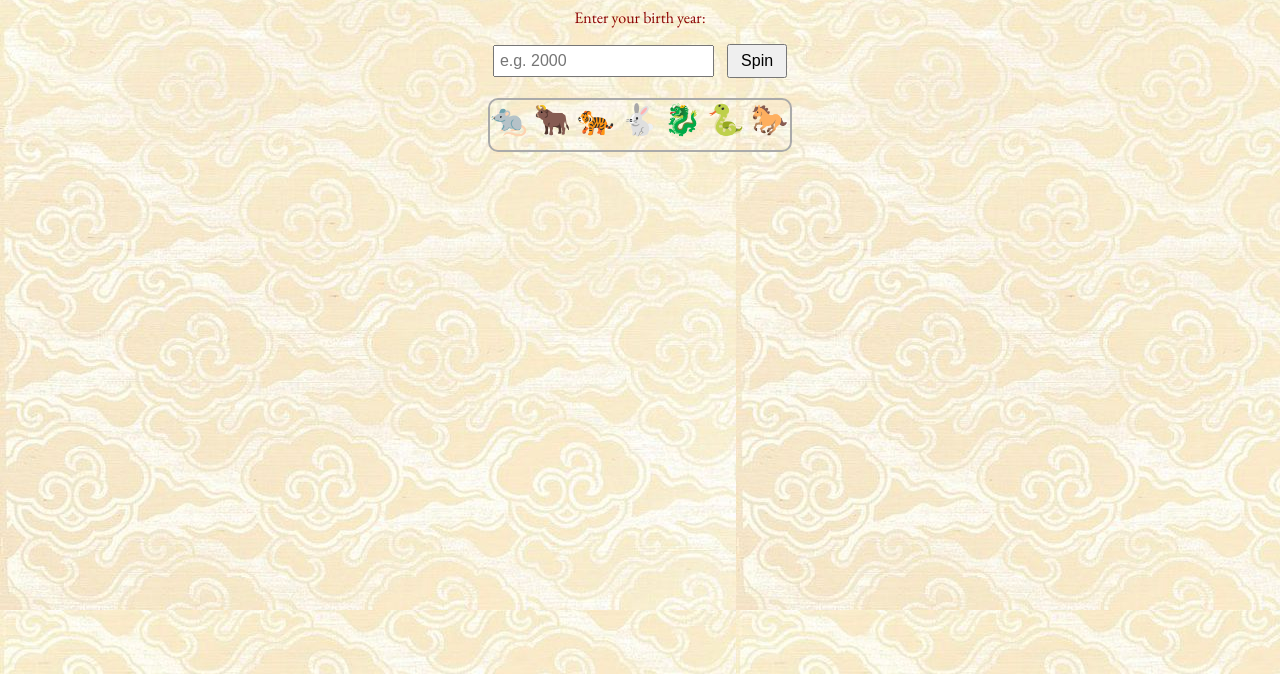
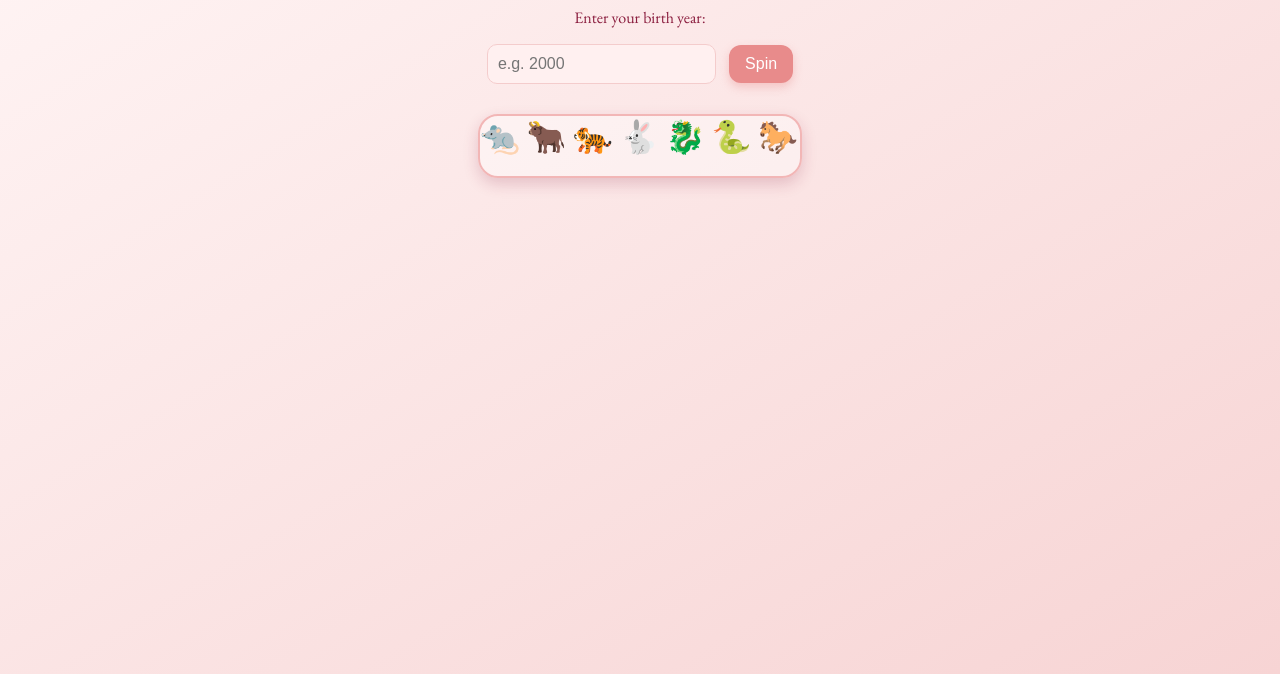
Before and after one commit to chloeeyounng/chloe_webdevsp25, a plain HTML site: page Week 11 /index.html in a window 1280 px wide. Shown: the part 126-800 px from the top of the page. Drawn offline with nearby package versions, Linux system fonts and the light colour scheme.

Commit message:
Added Week 11 Homework

```diff
--- a/Week 11 /style.css
+++ b/Week 11 /style.css
@@ -1,34 +1,54 @@
 body {
   font-family: "EB Garamond", serif;
-  background: url(./background2.jpg);
+  background: linear-gradient(to bottom right, #fff5f5, #f7d4d4);
   text-align: center;
   padding: 40px;
-  color: #8b0000;
+  color: #8b1e3f;
+  background-attachment: fixed;
 }
 
 #wheel-container {
-  margin: 20px auto;
-  width: 300px;
-  height: 50px;
+  margin: 30px auto;
+  width: 320px;
+  height: 60px;
   overflow: hidden;
-  border: 2px solid #aaa;
-  border-radius: 10px;
+  border: 2px solid #f2b6b6;
+  border-radius: 20px;
+  background-color: rgba(255, 255, 255, 0.4);
+  box-shadow: 0 6px 15px rgba(139, 30, 63, 0.2);
 }
 
 #wheel {
-  font-size: 30px;
+  font-size: 32px;
   white-space: nowrap;
-  transition: transform 2s ease-out;
+  color: #b03060;
 }
 
 input {
-  padding: 5px;
+  padding: 10px;
   font-size: 16px;
+  border: 1px solid #f4cccc;
+  border-radius: 10px;
+  background-color: #fff0f0;
+  color: #8b1e3f;
+  outline: none;
+  transition: box-shadow 0.3s ease;
 }
 
 button {
-  padding: 6px 12px;
+  padding: 10px 16px;
   font-size: 16px;
   margin-left: 10px;
   cursor: pointer;
+  background-color: #e88b8b;
+  color: white;
+  border: none;
+  border-radius: 12px;
+  box-shadow: 0 4px 10px rgba(232, 139, 139, 0.4);
+  transition: background-color 0.3s ease, transform 0.2s ease;
 }
+
+button:hover {
+  background-color: #d76a6a;
+  transform: scale(1.05);
+}
```
